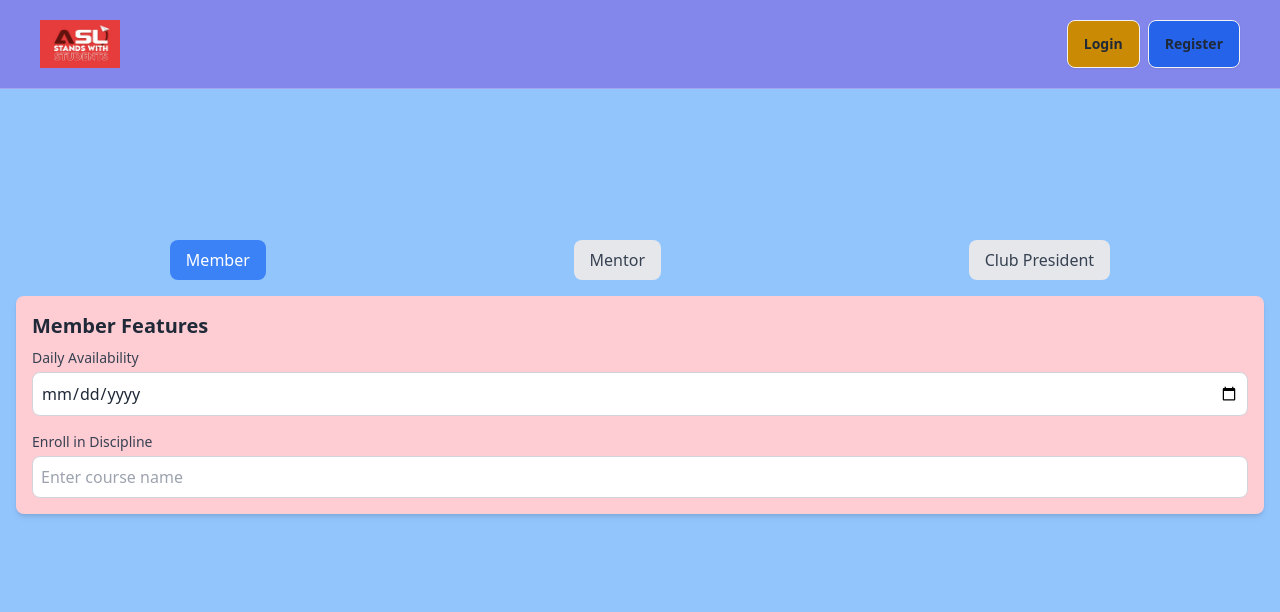
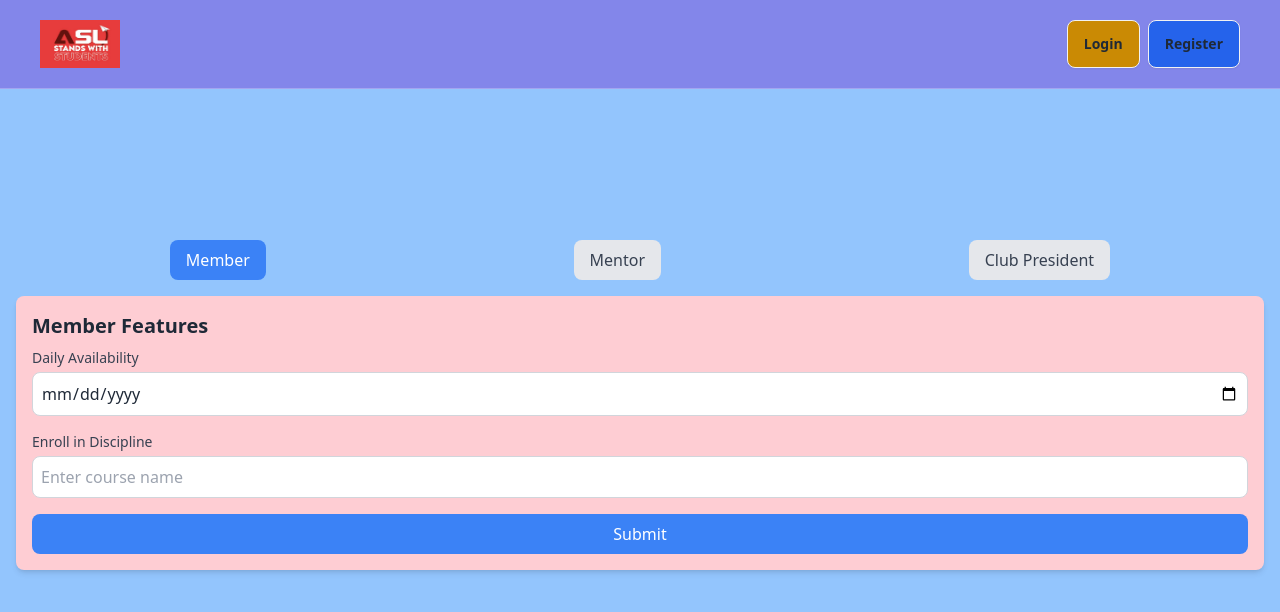
Before and after one commit to AsfaqurMec/asl-smart, a Next.js app: page /Dashboard in a window 1280 px wide. Shown: the top 612 px of the page. Built offline with nearby package versions, Linux system fonts and the light colour scheme.

Commit message:
adding user data to database

```diff
--- a/src/app/Components/Sidebar.jsx
+++ b/src/app/Components/Sidebar.jsx
@@ -3,7 +3,7 @@ import React from 'react';
 
 const Sidebar = () => {
     return (
-        <div className='flex flex-col justify-start items-start gap-2 text-black pt-40 pl-6 bg-lime-200 min-h-screen'>
+        <div className='flex flex-col justify-start items-start gap-2 text-black pt-40 pl-6 bg-red-500 min-h-screen'>
            <Link href={'/'}><button className='btn'>Home</button></Link>
            <Link href={'/Dashboard'}><button className='btn'>Dashboard</button></Link>
 
--- /dev/null
+++ b/src/app/Dashboard/api/route.js
@@ -0,0 +1,25 @@
+import { connectDB } from "../../../../lib/connectDB";
+import { NextResponse } from "next/server";
+
+export const POST = async (request) => {
+
+  try {
+    const db = await connectDB();
+    const collection = db.collection("submit");
+
+    const data = request.body;
+    const result = await collection.insertOne(data);
+
+
+    // Return the created user data along with the success message
+    return NextResponse.json({ message: 'Data saved successfully!', data: result });
+
+  } catch (error) {
+    console.error(error);
+
+    return NextResponse.json(
+      { message: "Something Went Wrong", error: error.message },
+      { status: 500 }
+    );
+  }
+};
--- a/src/app/Dashboard/page.jsx
+++ b/src/app/Dashboard/page.jsx
@@ -17,15 +17,49 @@ const DashboardTabs = () => {
   const handleNewDisciplineChange = (e) => setNewDiscipline(e.target.value);
   const handleAssignMentorChange = (e) => setAssignMentor(e.target.value);
 
+  // Unified submit handler for all forms
+  const handleSubmit = async () => {
+    let formData = {};
+
+    // Collect data based on active tab
+    switch (activeTab) {
+      case 'Member':
+        formData = { availability, discipline };
+        break;
+      case 'Mentor':
+        formData = { sessionTime, classSchedule };
+        break;
+      case 'Club President':
+        formData = { newDiscipline, assignMentor };
+        break;
+      default:
+        return;
+    }
+
+    try {
+      const response = await fetch('https://asl-smart-class-scheduling.vercel.app/Dashboard/api', {
+        method: 'POST',
+        headers: { 'Content-Type': 'application/json' },
+        body: JSON.stringify({ role: activeTab, ...formData }),
+      });
+
+      if (response.ok) {
+        alert('Data saved successfully!');
+      } else {
+        alert('Failed to save data.');
+      }
+    } catch (error) {
+      console.error('Error saving data:', error);
+      alert('An error occurred while saving data.');
+    }
+  };
+
   const renderContent = () => {
     switch (activeTab) {
       case 'Member':
         return (
-
-
           <div>
             <h2 className="text-xl font-bold mb-2">Member Features</h2>
-
             <div className="space-y-4">
               <div>
                 <label className="block text-sm font-medium text-gray-700 mb-1">Daily Availability</label>
@@ -46,6 +80,12 @@ const DashboardTabs = () => {
                   className="w-full p-2 border border-gray-300 rounded-lg focus:outline-none focus:ring-2 focus:ring-blue-500"
                 />
               </div>
+              <button
+                onClick={handleSubmit}
+                className="mt-4 w-full bg-blue-500 text-white p-2 rounded-lg hover:bg-blue-600 transition"
+              >
+                Submit
+              </button>
             </div>
           </div>
         );
@@ -53,7 +93,6 @@ const DashboardTabs = () => {
         return (
           <div>
             <h2 className="text-xl font-bold mb-2">Mentor Features</h2>
-
             <div className="space-y-4">
               <div>
                 <label className="block text-sm font-medium text-gray-700 mb-1">Schedule Session Time</label>
@@ -74,6 +113,12 @@ const DashboardTabs = () => {
                   className="w-full p-2 border border-gray-300 rounded-lg focus:outline-none focus:ring-2 focus:ring-blue-500"
                 />
               </div>
+              <button
+                onClick={handleSubmit}
+                className="mt-4 w-full bg-blue-500 text-white p-2 rounded-lg hover:bg-blue-600 transition"
+              >
+                Submit
+              </button>
             </div>
           </div>
         );
@@ -81,7 +126,6 @@ const DashboardTabs = () => {
         return (
           <div>
             <h2 className="text-xl font-bold mb-2">Club President Features</h2>
-
             <div className="space-y-4">
               <div>
                 <label className="block text-sm font-medium text-gray-700 mb-1">Create New Discipline</label>
@@ -103,6 +147,12 @@ const DashboardTabs = () => {
                   className="w-full p-2 border border-gray-300 rounded-lg focus:outline-none focus:ring-2 focus:ring-blue-500"
                 />
               </div>
+              <button
+                onClick={handleSubmit}
+                className="mt-4 w-full bg-blue-500 text-white p-2 rounded-lg hover:bg-blue-600 transition"
+              >
+                Submit
+              </button>
             </div>
           </div>
         );
@@ -128,9 +178,152 @@ const DashboardTabs = () => {
         {renderContent()}
       </div>
     </div>
-
-
   );
 };
 
 export default DashboardTabs;
+
+
+
+
+
+
+
+
+
+// "use client"
+// import React, { useState } from 'react';
+
+// const DashboardTabs = () => {
+//   const [activeTab, setActiveTab] = useState('Member');
+//   const [availability, setAvailability] = useState('');
+//   const [discipline, setDiscipline] = useState('');
+//   const [sessionTime, setSessionTime] = useState('');
+//   const [classSchedule, setClassSchedule] = useState('');
+//   const [newDiscipline, setNewDiscipline] = useState('');
+//   const [assignMentor, setAssignMentor] = useState('');
+
+//   const handleAvailabilityChange = (e) => setAvailability(e.target.value);
+//   const handleDisciplineChange = (e) => setDiscipline(e.target.value);
+//   const handleSessionTimeChange = (e) => setSessionTime(e.target.value);
+//   const handleClassScheduleChange = (e) => setClassSchedule(e.target.value);
+//   const handleNewDisciplineChange = (e) => setNewDiscipline(e.target.value);
+//   const handleAssignMentorChange = (e) => setAssignMentor(e.target.value);
+
+//   const renderContent = () => {
+//     switch (activeTab) {
+//       case 'Member':
+//         return (
+
+
+//           <div>
+//             <h2 className="text-xl font-bold mb-2">Member Features</h2>
+
+//             <div className="space-y-4">
+//               <div>
+//                 <label className="block text-sm font-medium text-gray-700 mb-1">Daily Availability</label>
+//                 <input
+//                   type="date"
+//                   value={availability}
+//                   onChange={handleAvailabilityChange}
+//                   className="w-full p-2 border border-gray-300 rounded-lg focus:outline-none focus:ring-2 focus:ring-blue-500"
+//                 />
+//               </div>
+//               <div>
+//                 <label className="block text-sm font-medium text-gray-700 mb-1">Enroll in Discipline</label>
+//                 <input
+//                   type="text"
+//                   value={discipline}
+//                   onChange={handleDisciplineChange}
+//                   placeholder="Enter course name"
+//                   className="w-full p-2 border border-gray-300 rounded-lg focus:outline-none focus:ring-2 focus:ring-blue-500"
+//                 />
+//               </div>
+//             </div>
+//           </div>
+//         );
+//       case 'Mentor':
+//         return (
+//           <div>
+//             <h2 className="text-xl font-bold mb-2">Mentor Features</h2>
+
+//             <div className="space-y-4">
+//               <div>
+//                 <label className="block text-sm font-medium text-gray-700 mb-1">Schedule Session Time</label>
+//                 <input
+//                   type="datetime-local"
+//                   value={sessionTime}
+//                   onChange={handleSessionTimeChange}
+//                   className="w-full p-2 border border-gray-300 rounded-lg focus:outline-none focus:ring-2 focus:ring-blue-500"
+//                 />
+//               </div>
+//               <div>
+//                 <label className="block text-sm font-medium text-gray-700 mb-1">Update Class Schedule</label>
+//                 <input
+//                   type="text"
+//                   value={classSchedule}
+//                   onChange={handleClassScheduleChange}
+//                   placeholder="Enter new schedule details"
+//                   className="w-full p-2 border border-gray-300 rounded-lg focus:outline-none focus:ring-2 focus:ring-blue-500"
+//                 />
+//               </div>
+//             </div>
+//           </div>
+//         );
+//       case 'Club President':
+//         return (
+//           <div>
+//             <h2 className="text-xl font-bold mb-2">Club President Features</h2>
+
+//             <div className="space-y-4">
+//               <div>
+//                 <label className="block text-sm font-medium text-gray-700 mb-1">Create New Discipline</label>
+//                 <input
+//                   type="text"
+//                   value={newDiscipline}
+//                   onChange={handleNewDisciplineChange}
+//                   placeholder="Enter discipline name"
+//                   className="w-full p-2 border border-gray-300 rounded-lg focus:outline-none focus:ring-2 focus:ring-blue-500"
+//                 />
+//               </div>
+//               <div>
+//                 <label className="block text-sm font-medium text-gray-700 mb-1">Assign Mentor to Discipline</label>
+//                 <input
+//                   type="text"
+//                   value={assignMentor}
+//                   onChange={handleAssignMentorChange}
+//                   placeholder="Enter mentor name"
+//                   className="w-full p-2 border border-gray-300 rounded-lg focus:outline-none focus:ring-2 focus:ring-blue-500"
+//                 />
+//               </div>
+//             </div>
+//           </div>
+//         );
+//       default:
+//         return null;
+//     }
+//   };
+
+//   return (
+//     <div className="p-4 w-full mx-auto pt-60 min-h-screen bg-blue-300">
+//       <div className="flex justify-around mb-4">
+//         {['Member', 'Mentor', 'Club President'].map(tab => (
+//           <button
+//             key={tab}
+//             onClick={() => setActiveTab(tab)}
+//             className={`px-4 py-2 rounded-lg font-medium ${activeTab === tab ? 'bg-blue-500 text-white' : 'bg-gray-200 text-gray-700'}`}
+//           >
+//             {tab}
+//           </button>
+//         ))}
+//       </div>
+//       <div className="bg-rose-200 p-4 rounded-lg shadow-md">
+//         {renderContent()}
+//       </div>
+//     </div>
+
+
+//   );
+// };
+
+// export default DashboardTabs;
--- a/src/app/register/page.jsx
+++ b/src/app/register/page.jsx
@@ -22,7 +22,7 @@ const page = () => {
         };
 
         try {
-          const resp = await fetch("http://localhost:3000/register/api", {
+          const resp = await fetch("https://asl-smart-class-scheduling.vercel.app/register/api", {
             method: "POST",
             body: JSON.stringify(newUser),
             headers: {
```
